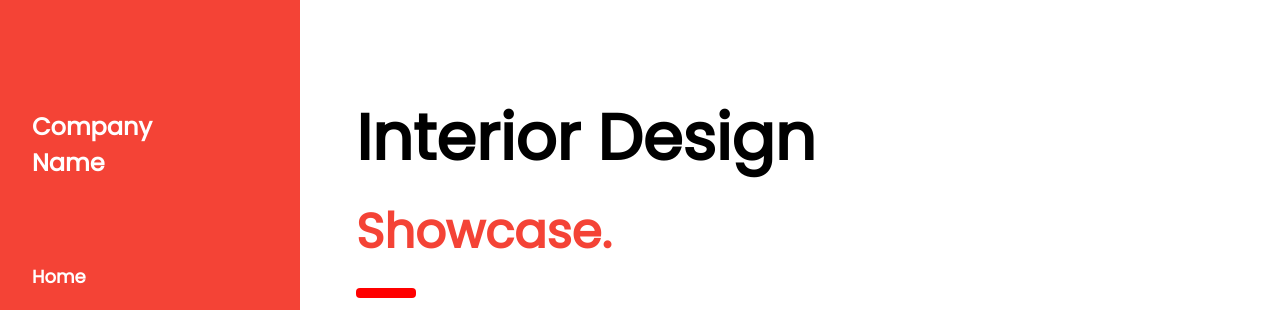
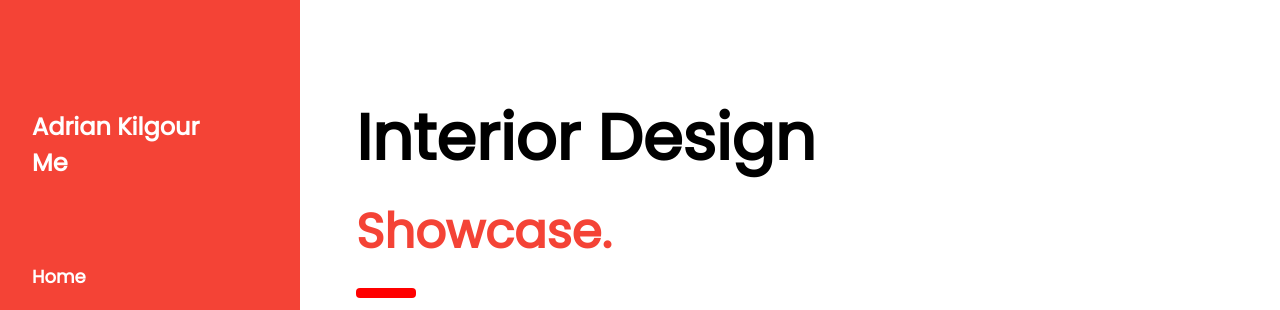
Before and after one commit to AKS-Adrian/AKS-Adrian.github.io, a plain HTML site: page index.html in a window 1280 px wide. Shown: the top 310 px of the page. Drawn offline with nearby package versions, Linux system fonts and the light colour scheme.

Commit message:
Update index.html

```diff
--- a/index.html
+++ b/index.html
@@ -17,7 +17,7 @@ body {font-size:16px;}
 <nav class="w3-sidebar w3-red w3-collapse w3-top w3-large w3-padding" style="z-index:3;width:300px;font-weight:bold;" id="mySidebar"><br>
   <a href="javascript:void(0)" onclick="w3_close()" class="w3-button w3-hide-large w3-display-topleft" style="width:100%;font-size:22px">Close Menu</a>
   <div class="w3-container">
-    <h3 class="w3-padding-64"><b>Company<br>Name</b></h3>
+    <h3 class="w3-padding-64"><b>Adrian Kilgour<br>Me</b></h3>
   </div>
   <div class="w3-bar-block">
     <a href="#" onclick="w3_close()" class="w3-bar-item w3-button w3-hover-white">Home</a>
```
